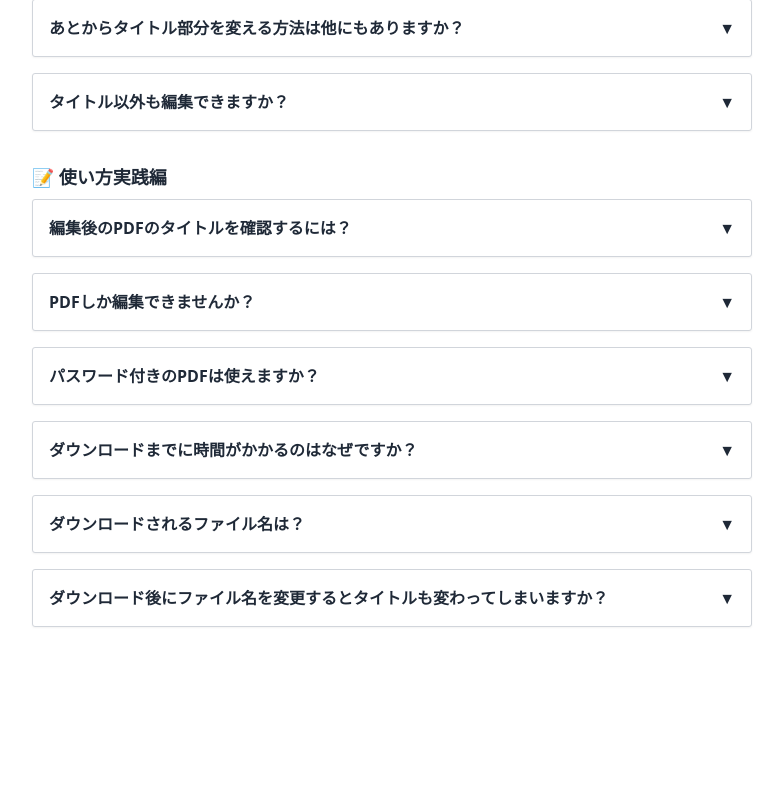
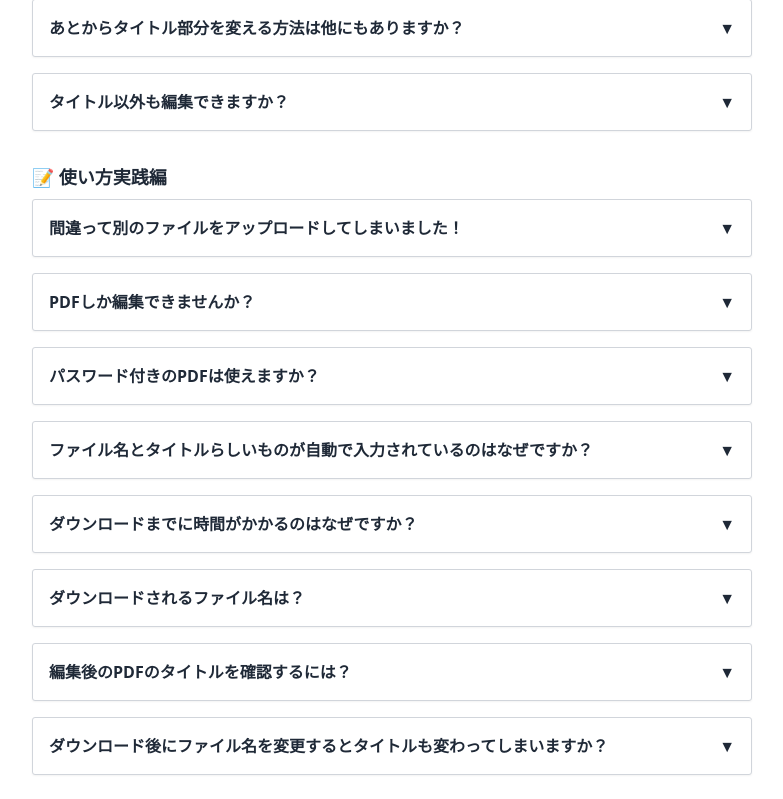
Before and after one commit to y2photo/pdf-metadata-editor, a FastAPI app: page /faq in a window 1280 px wide. Shown: the part 391-1190 px from the top of the page, without its empty margins (248-1031 px from the left). Before the commit the page ends 1018 px from the top, so only its background shows below. Run offline with FastAPI, Linux system fonts and the light colour scheme; some libraries are stand-ins or nearby versions.

Commit message:
FAQ質問・回答追加

```diff
--- a/templates/faq.html
+++ b/templates/faq.html
@@ -89,14 +89,14 @@
       <div>
         <h2 class="text-lg font-semibold mb-2">📝 使い方実践編</h2>
         <div class="space-y-4">
+
           <div class="faq-item bg-white border border-gray-300 shadow-sm p-4">
             <button class="faq-question text-left w-full font-semibold text-base" onclick="toggleFaq(this)">
-              編集後のPDFのタイトルを確認するには？
+              間違って別のファイルをアップロードしてしまいました！
             </button>
             <div class="faq-answer mt-2 text-sm hidden">
-              MacではFinderの「情報を見る（Cmd + i）」またはプレビューアプリ、<br>
-              WindowsではPDFをブラウザ（<span style="background: rgba(253, 208, 0, 0.8);font-weight: bold;">ChromeかFirefox推奨。Edgeでは表示されません</span>）で開いた時の画面左上、<br>
-              またはどちらのOSでもAdobe Acrobatで確認できます。
+              各タブの状態はリロードすることで初期化されます。<br>
+              ファイルの選択をやり直したい場合は、ブラウザをリロード（更新）してください。
             </div>
           </div>
 
@@ -122,6 +122,17 @@
 
           <div class="faq-item bg-white border border-gray-300 shadow-sm p-4">
             <button class="faq-question text-left w-full font-semibold text-base" onclick="toggleFaq(this)">
+              ファイル名とタイトルらしいものが自動で入力されているのはなぜですか？
+            </button>
+            <div class="faq-answer mt-2 text-sm hidden">
+              アップロードしたPDFファイルにタイトルのメタデータが含まれている場合、<br>
+              自動で取得・表示、含まれていない場合にはファイル名となります。<br>
+              表示させたいタイトル(日本語使用可)で上書きすることで変更が可能です。
+            </div>
+          </div>
+
+          <div class="faq-item bg-white border border-gray-300 shadow-sm p-4">
+            <button class="faq-question text-left w-full font-semibold text-base" onclick="toggleFaq(this)">
               ダウンロードまでに時間がかかるのはなぜですか？
             </button>
             <div class="faq-answer mt-2 text-sm hidden">
@@ -136,6 +147,17 @@
             </button>
             <div class="faq-answer mt-2 text-sm hidden">
               ダウンロードされるファイルは「modified_pdfs_年月日_時刻.zip」という名前で保存されます<br>（例：modified_pdfs_20250416_1320.zip）。
+            </div>
+          </div>
+
+          <div class="faq-item bg-white border border-gray-300 shadow-sm p-4">
+            <button class="faq-question text-left w-full font-semibold text-base" onclick="toggleFaq(this)">
+              編集後のPDFのタイトルを確認するには？
+            </button>
+            <div class="faq-answer mt-2 text-sm hidden">
+              MacではFinderの「情報を見る（Cmd + i）」またはプレビューアプリ、<br>
+              WindowsではPDFをブラウザ（<span style="background: rgba(253, 208, 0, 0.8);font-weight: bold;">ChromeかFirefox推奨。Edgeでは表示されません</span>）で開いた時の画面左上、<br>
+              またはどちらのOSでもAdobe Acrobatで確認できます。
             </div>
           </div>
 
```
